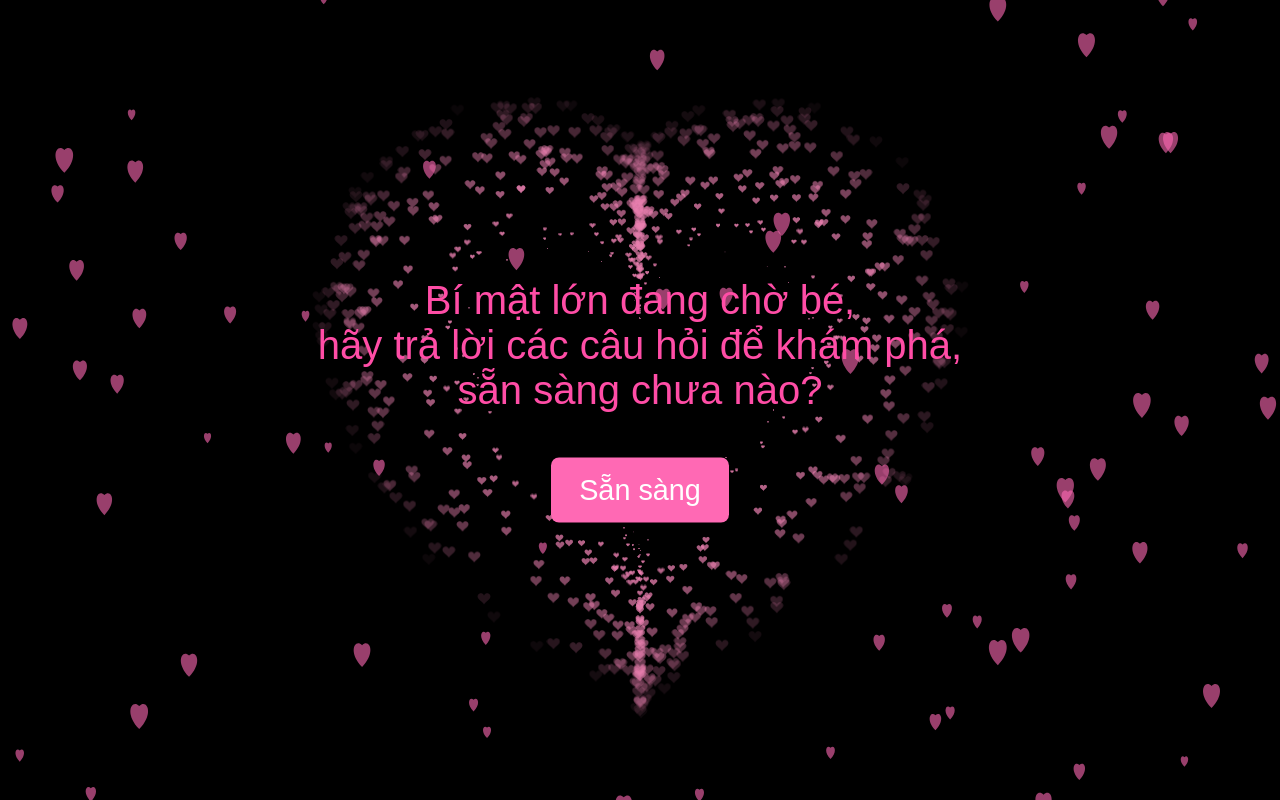
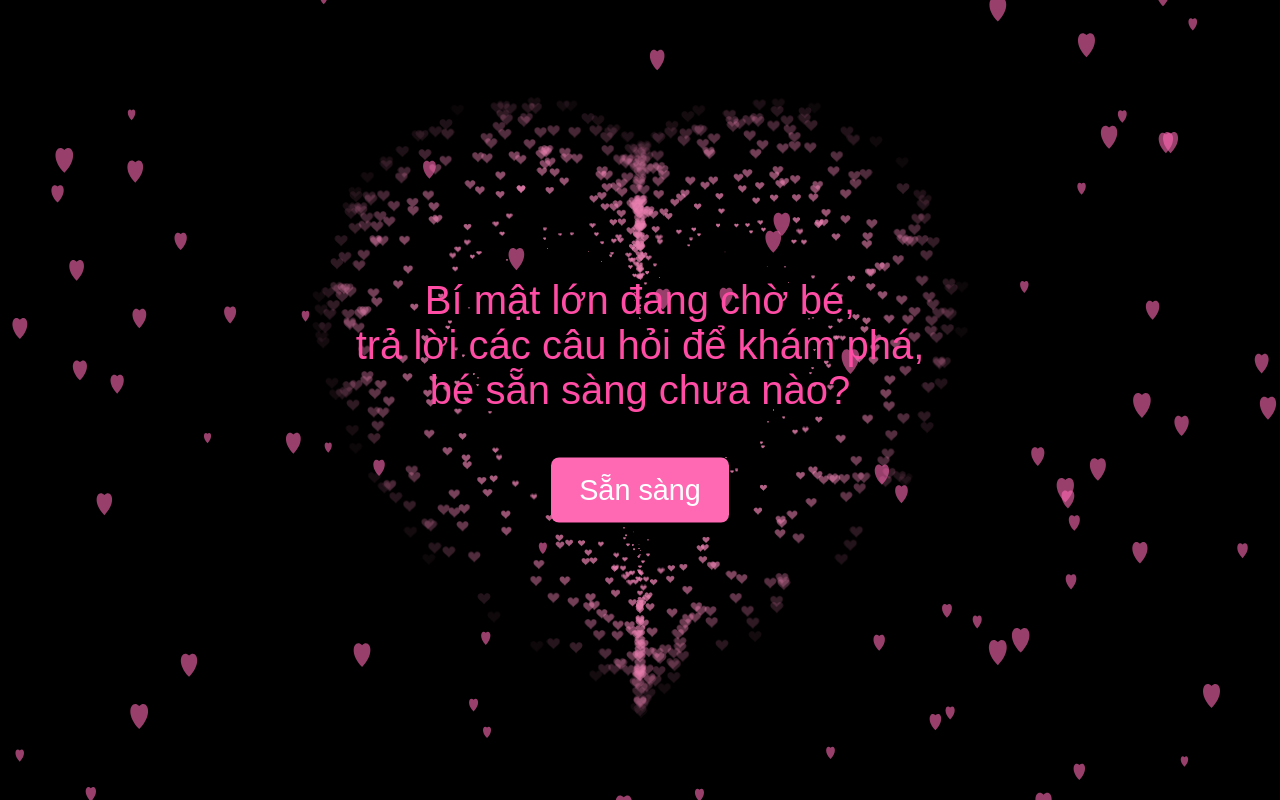
Before and after one commit to KQKDalek/yeuem, a plain HTML site: page index.html in a window 1280 px wide. Drawn offline with Linux system fonts and the light colour scheme.

Commit message:
Update index.html

```diff
--- a/index.html
+++ b/index.html
@@ -109,7 +109,7 @@
 
   <!-- Intro -->
   <div id="intro" class="screen">
-    <div class="title blink">Bí mật lớn đang chờ bé, <br> hãy trả lời các câu hỏi để khám phá, <br> sẵn sàng chưa nào?</div>
+    <div class="title blink">Bí mật lớn đang chờ bé, <br> trả lời các câu hỏi để khám phá, <br> bé sẵn sàng chưa nào?</div>
     <button onclick="startGame()">Sẵn sàng</button>
   </div>
 
```
